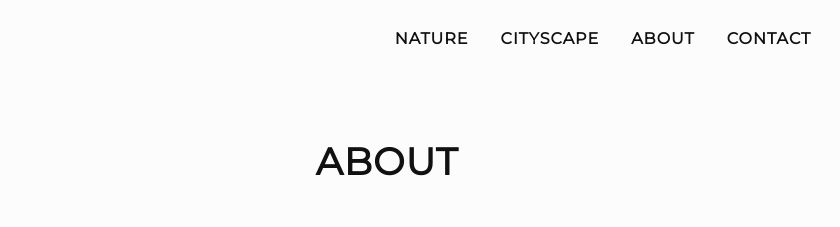
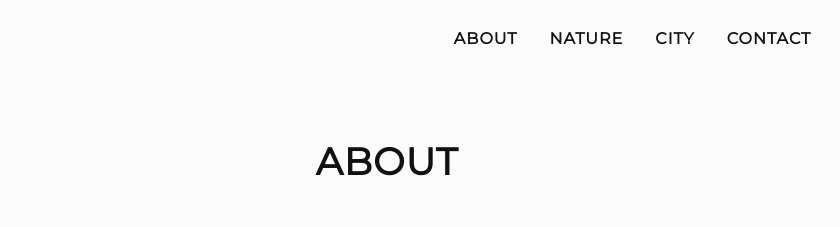
Before and after one commit to BaileyM96/Bailey-Mejia-Portfolio, a plain HTML site: page index.html in a window 1280 px wide. Shown: the top 227 px of the page, 440-1280 px from the left. Drawn offline with Linux system fonts and the light colour scheme.

Commit message:
Changed order of navbar elements

```diff
--- a/index.html
+++ b/index.html
@@ -22,9 +22,9 @@
         </a>
         <div class="navbar-links">
             <ul>
+                <li><a href="#About">About</a></li>
                 <li><a href="#Nature">Nature</a></li>
-                <li><a href="#City">Cityscape</a></li>
-                <li><a href="#About">About</a></li>
+                <li><a href="#City">City</a></li>
                 <li><a href="#Contact">Contact</a></li>
             </ul>
         </div>
--- a/style.css
+++ b/style.css
@@ -214,12 +214,12 @@ footer {
     }
 }
 
-/* @media (max-width: 600px) {
+@media (max-width: 600px) {
     .column {
         flex: 100%;
         max-width: 100%;
     }
-} */
+}
 
 @media (max-width: 800px) {
     .column-city {
```
